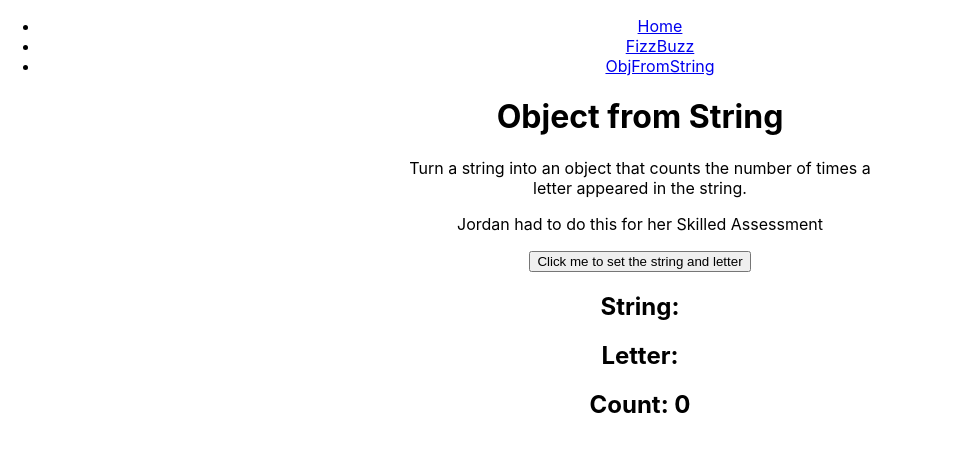
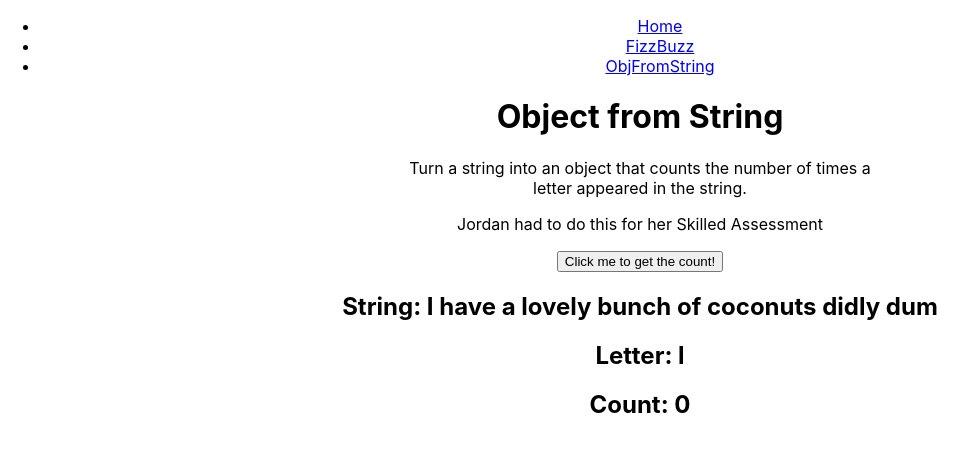
Before and after one commit to MMcClure11/practice-constructor.io, a React (Create React App) app: page /objfromstring in a window 1280 px wide. Shown: the top 452 px of the page, without its empty margins (0-977 px from the left). Built offline with nearby package versions, Linux system fonts and the light colour scheme.

Commit message:
Refactor to make string and letter accessible

```diff
--- a/src/components/ObjFromString.js
+++ b/src/components/ObjFromString.js
@@ -2,17 +2,23 @@ import React, { useState } from 'react'
 
 const ObjFromString = () => {
 
-  const [string, setString] = useState('')
-  const [letter, setLetter] = useState('')
+  const [string, setString] = useState('I have a lovely bunch of coconuts didly dum')
+  const [letter, setLetter] = useState('l')
   const [count, setCount] = useState(0)
 
   const countLetters = (str, char) => {
+    let charMap = {}
+    console.log(str)
+    for(let ltr of str) {
+      charMap[ltr] ? charMap[ltr]++ : charMap[ltr] = 1
+    }
+    console.log(charMap)
     setCount(99)
   }
 
   const onClickHandler = () => {
-    setString("I've got a lovely bunch of coconuts, didly dum")
-    setLetter("l")
+    // setString("I've got a lovely bunch of coconuts, didly dum")
+    // setLetter("l")
     countLetters(string, letter)
   }
 
@@ -22,7 +28,7 @@ const ObjFromString = () => {
       <p>Turn a string into an object that counts the number of times a letter appeared in the string.</p>
       <p>Jordan had to do this for her Skilled Assessment</p>
 
-      <button onClick={ onClickHandler }>Click me to set the string and letter</button>
+      <button onClick={ onClickHandler }>Click me to get the count!</button>
       <h2>String: { string }</h2>
       <h2>Letter: { letter }</h2>
       <h2>Count: { count }</h2>
```
